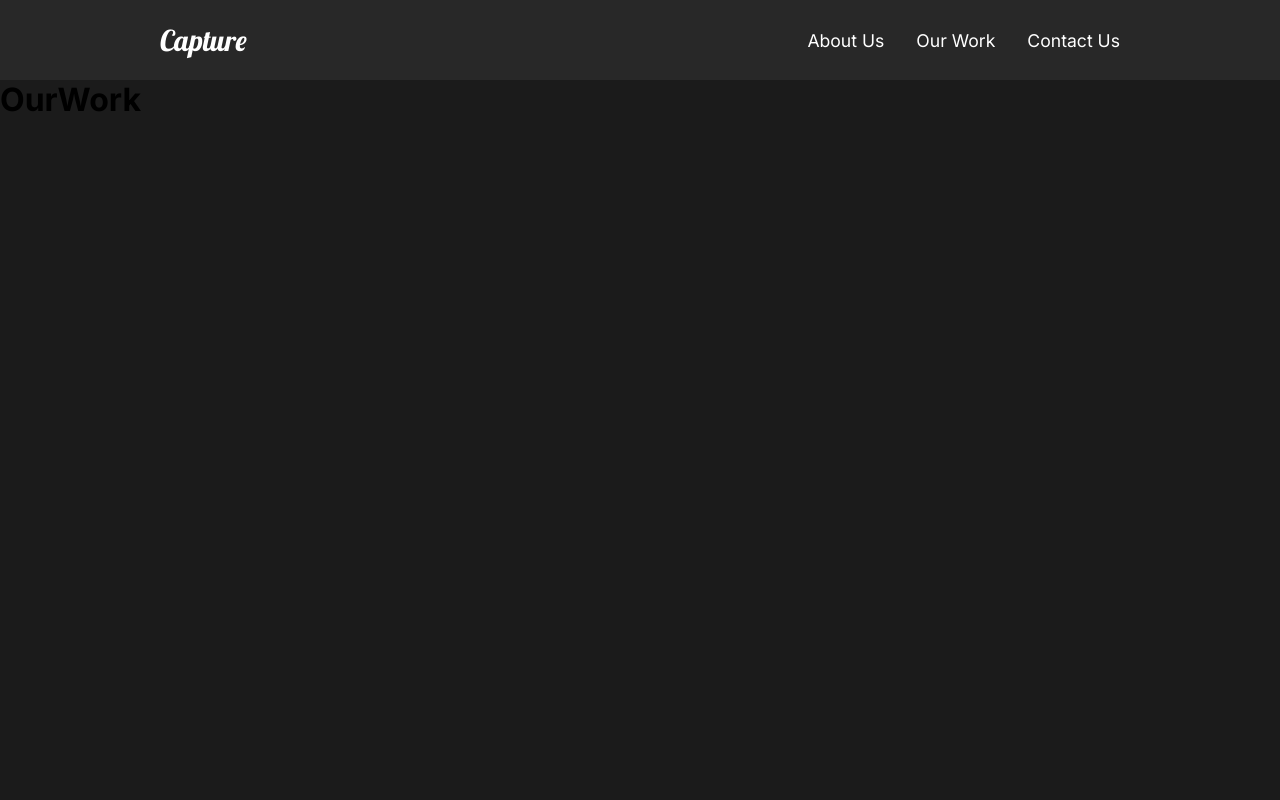
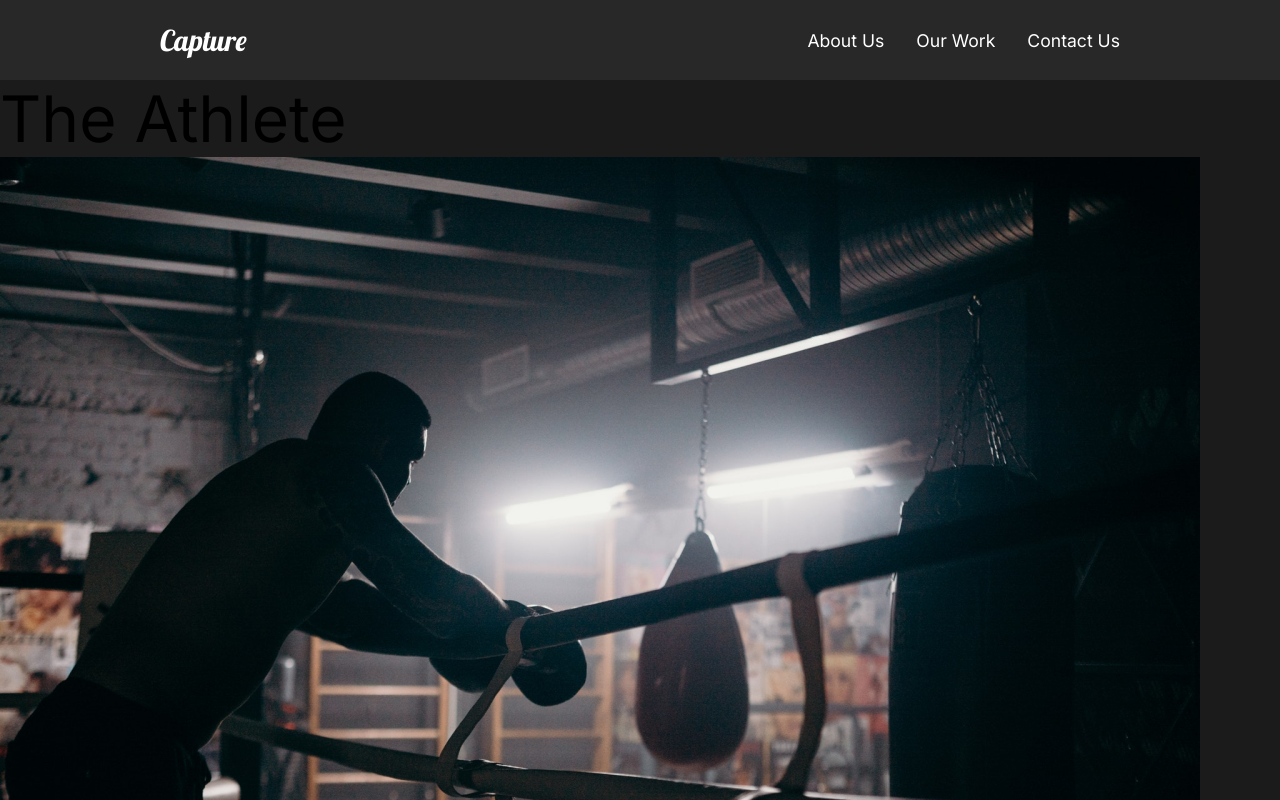
Before and after one commit to sujoyduttajad/Capture-Portfolio, a React (Create React App) app: page /work in a window 1280 px wide. Shown: the top 800 px of the page. Built offline with nearby package versions, Linux system fonts and the light colour scheme.

Commit message:
Update OurWork.js

```diff
--- a/src/pages/OurWork.js
+++ b/src/pages/OurWork.js
@@ -9,10 +9,20 @@ import goodtimes from "../img/goodtimes-small.png";
 const Work = styled.div`
   min-height: 100vh;
 `;
+const Movie = styled.div`
+  padding-bottom: 10rem;
+`;
+
 const OurWork = () => {
   return (
     <Work>
-      <h1>OurWork</h1>
+      <Movie>
+        <h2>The Athlete</h2>
+        <div className="line"></div>
+        <Link>
+          <img src={athlete} alt='' />
+        </Link>
+      </Movie>
     </Work>
   );
 };
```
